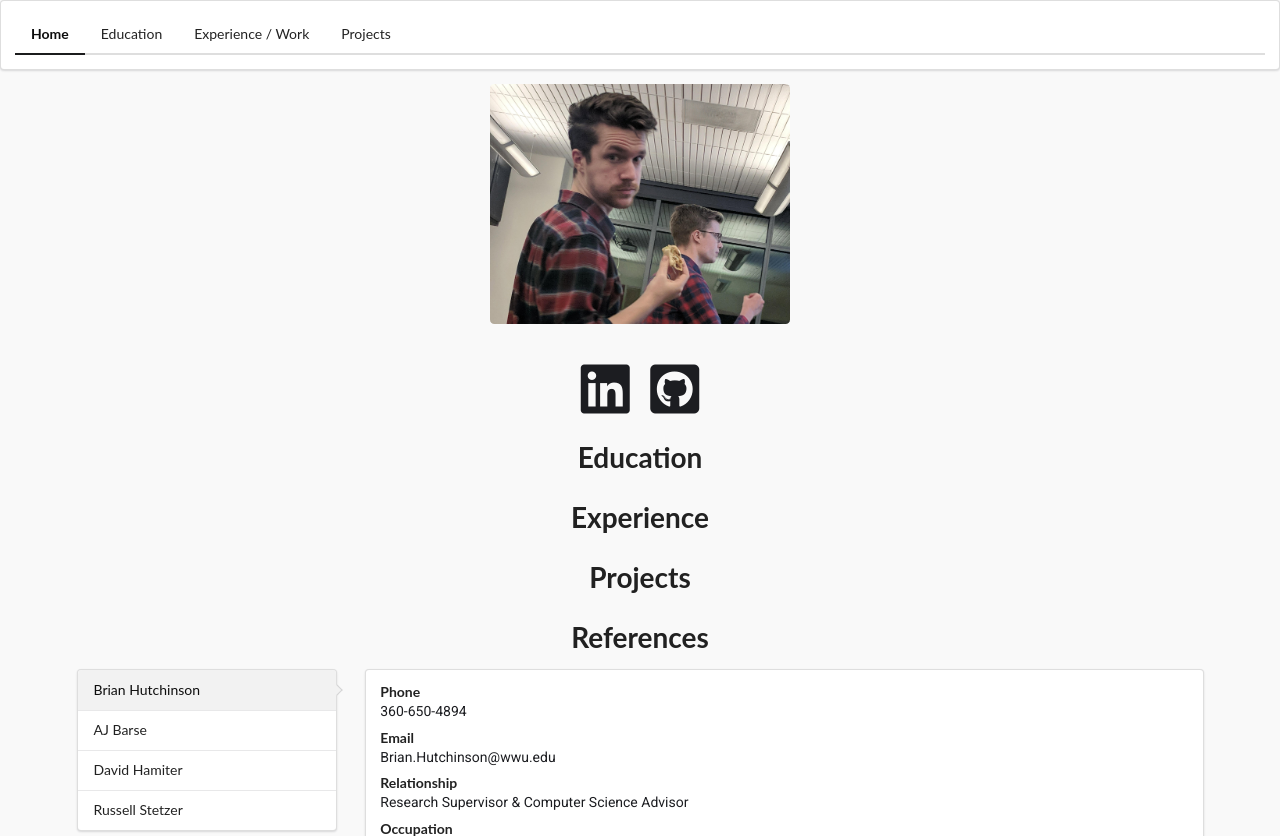
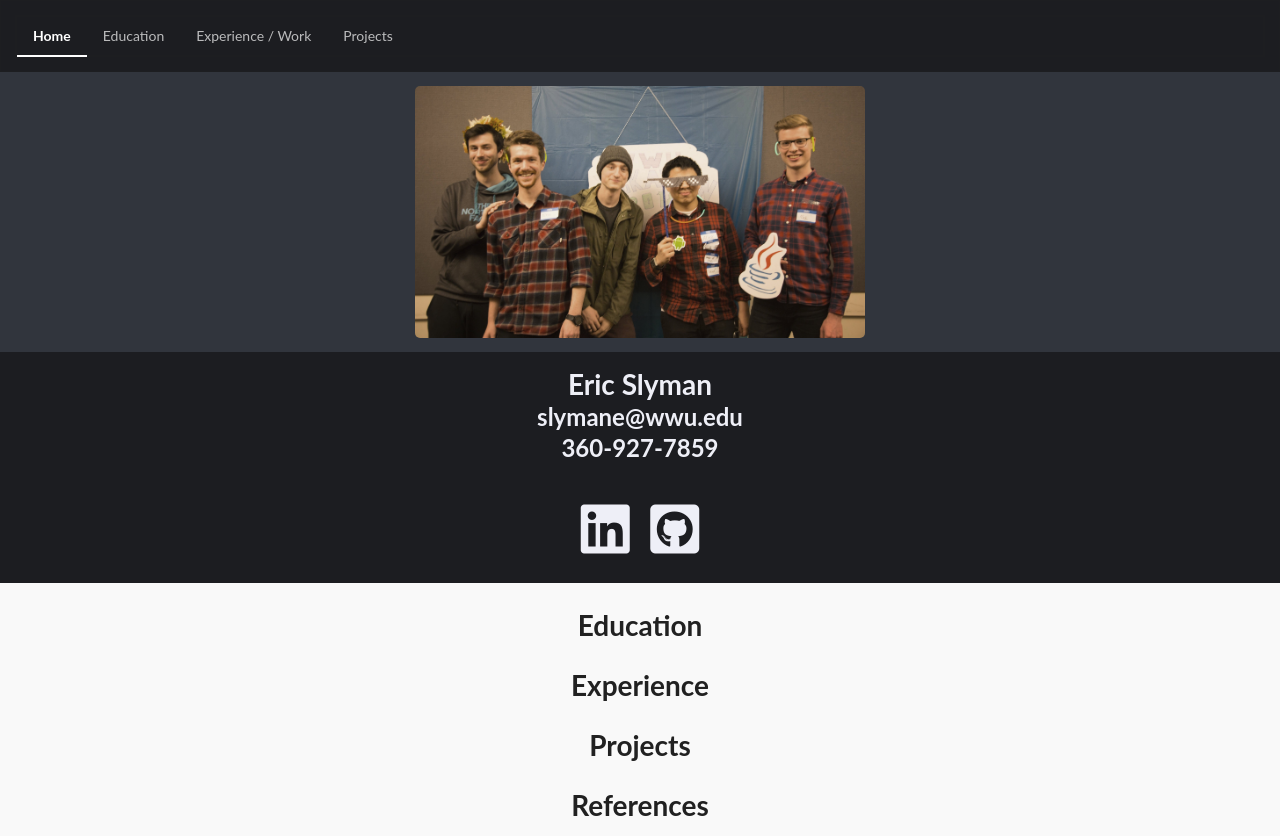
Before and after one commit to zefruis/myweb, a Django app: page / in a window 1280 px wide. Shown: the top 836 px of the page. Run offline with Django 3.2, Linux system fonts and the light colour scheme; some libraries are stand-ins or nearby versions.

Commit message:
Setup one page version

```diff
--- a/resume/static/resume/css/base.css
+++ b/resume/static/resume/css/base.css
@@ -32,3 +32,9 @@ i {
 h1 {
     text-align: center;
 }
+
+#menu-container {
+    margin: 0;
+    background: #1c1D21;
+    border-radius: 0;
+}
--- a/resume/static/resume/css/home.css
+++ b/resume/static/resume/css/home.css
@@ -7,15 +7,13 @@
 */
 
 .mylink {
-    color: #1c1D21;
+    color: #EEEFF7;
+    transition: .3s;
 }
 
 .mylink:hover {
-    color: #31353D
-}
-
-.ui.move.reveal > .content {
-    float: none;
+    color: #92CDCF;
+    transition: .3s;
 }
 
 .ui.centered.medium.rounded.image {
@@ -23,3 +21,16 @@
     padding: 0 !important;
     display: block !important;
 }
+
+#intro-container {
+    margin: 0 !important;
+    width: 100% !important;
+    background-color: #1c1D21 !important;
+    color: #EEEFF7;
+    padding-bottom: 1em;
+}
+
+.ui.header.info {
+    color: #EEEFF7;
+    margin: 0 !important;
+}
--- a/resume/templates/base.html
+++ b/resume/templates/base.html
@@ -29,8 +29,8 @@
 
 <body class="ui">
   <!-- Main menu selector -->
-  <div class="ui segment">
-  <div class="ui secondary pointing menu">
+  <div id="menu-container" class="ui segment">
+  <div class="ui inverted secondary pointing menu">
     <a id="menu-home" href="/" class="item">Home</a>
     <a id="menu-educ" href="/education" class="item">Education</a>
     <a id="menu-expe" href="/experience" class="item">Experience / Work</a>
--- a/resume/templates/home.html
+++ b/resume/templates/home.html
@@ -12,10 +12,16 @@
 {% block content %}
 
 <!-- Photo and links to outside sites -->
-<div class="ui grid container">
+<div id="intro-container" class="ui grid container">
     <!-- Photo -->
-    <div class = "sixteen wide column">
-        <img class="ui centered medium rounded image" src="{% static "resume/img/eric.jpg" %}">
+    <div style="background-color: #31353D;" class ="sixteen wide column">
+        <img class="ui centered rounded large image" src="{% static "resume/img/hackathon.jpg" %}">
+    </div>
+
+    <div style='text-align:center;' class="sixteen wide column">
+        <h1 class="ui header info">Eric Slyman</h1>
+        <h2 class="ui header info">slymane@wwu.edu</h2>
+        <h2 class="ui header info">360-927-7859</h2>
     </div>
 
     <!-- Links -->
```
Also changed, not shown: resume/static/resume/img/eric.jpg (deleted), resume/static/resume/img/hackathon.jpg (added).
